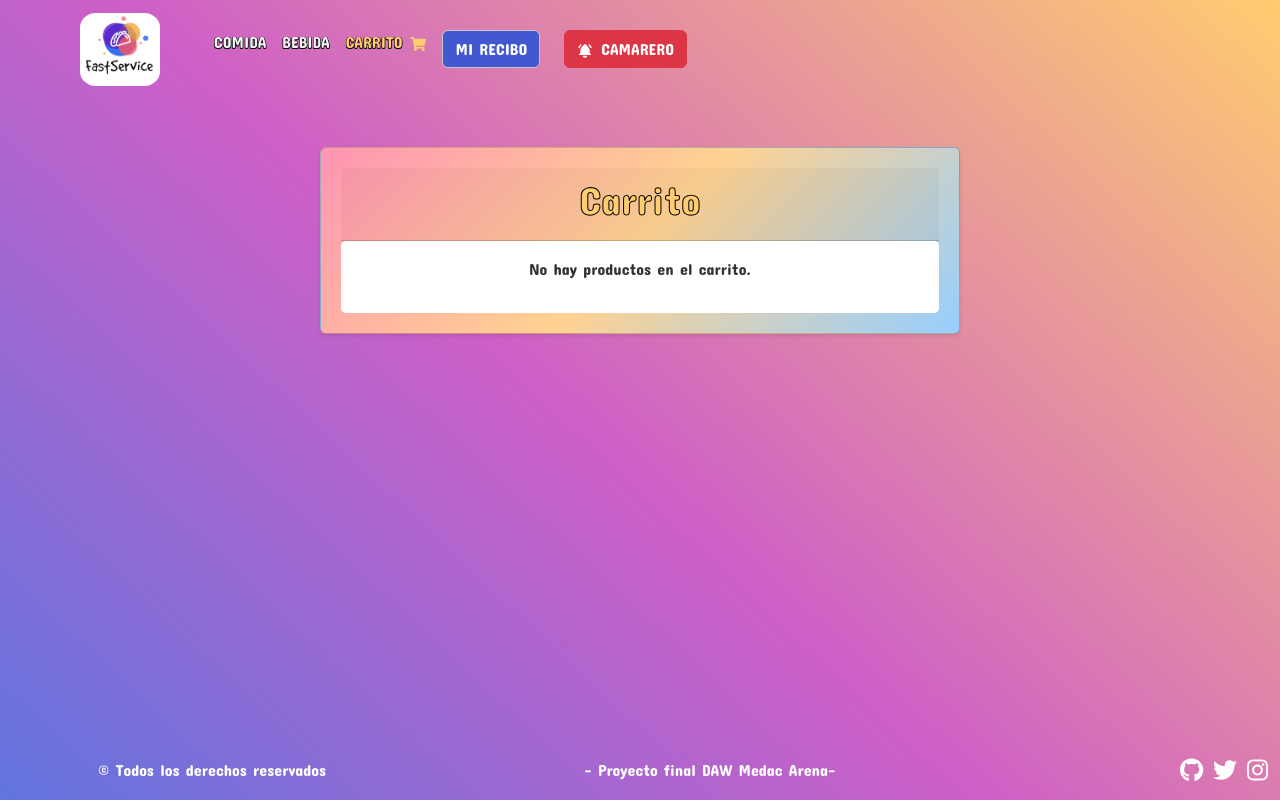
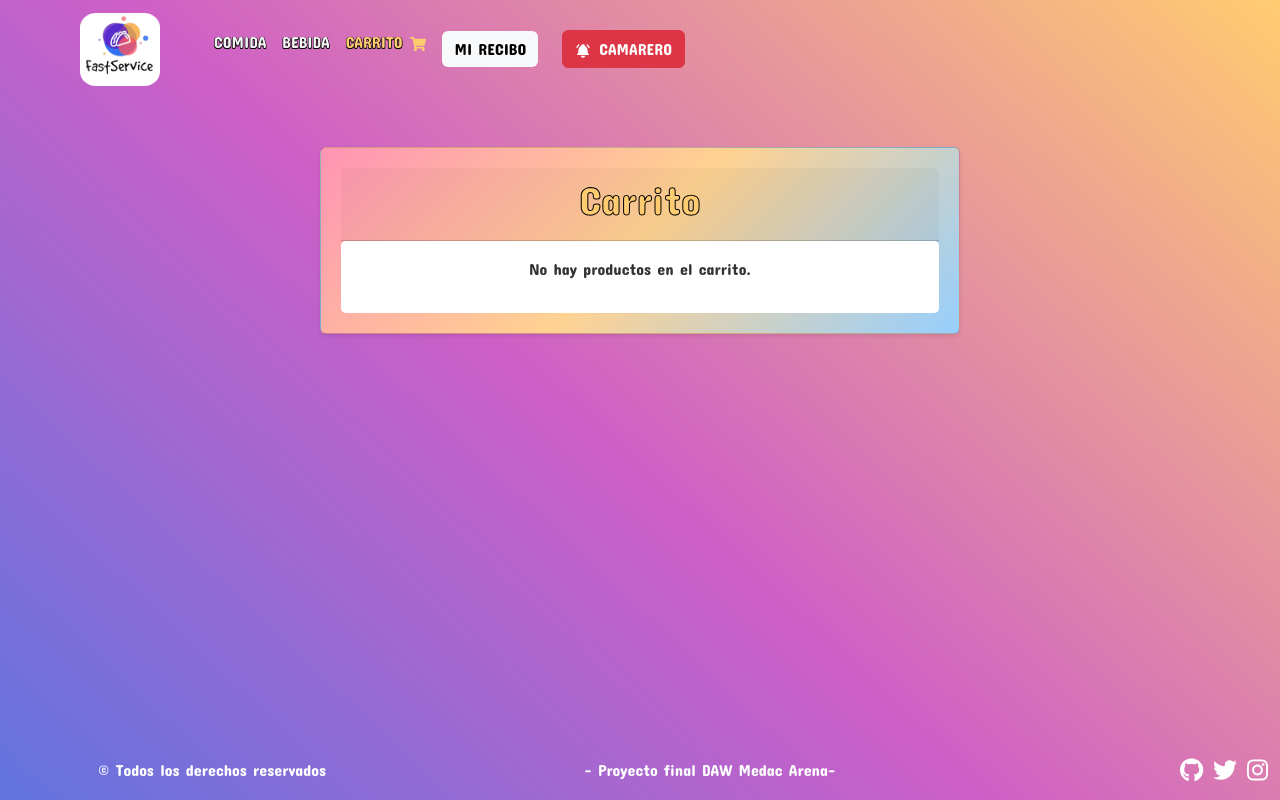
Before and after one commit to proyecto-FastService/proyecto-frontend, a React (Create React App) app: page /carrito in a window 1280 px wide. In both pictures the pointer is over the button "MI RECIBO". Built offline with nearby package versions, Linux system fonts and the light colour scheme.

Commit message:
y más aun

```diff
--- a/src/App.css
+++ b/src/App.css
@@ -333,10 +333,10 @@
 }
 
 .custom-hover-mi-recibo:hover button {
-  color: white !important;
+  color: black !important;
   -webkit-text-stroke-width: 0px;
-  -webkit-text-stroke-color: #4158D0;
-  background-color: #4158D0;
+    background-color: #F9BF7B;
+    border: 0px;
 }
 
 
--- a/src/components/Carrito.js
+++ b/src/components/Carrito.js
@@ -1,4 +1,5 @@
 import React, { useContext } from 'react';
+import { useNavigate } from 'react-router-dom';
 import { CartContext } from '../context/cartContext';
 import Card from 'react-bootstrap/Card';
 import Button from 'react-bootstrap/Button';
@@ -11,6 +12,7 @@ const Carrito = () => {
   const { cart, removeFromCart, clearCart, getTotalPrice } = useContext(CartContext);
   const token = localStorage.getItem('token');
   const mesa = localStorage.getItem('mesa');
+  const navigate = useNavigate();
 
   const handleRemoveFromCart = (itemId) => {
     removeFromCart(itemId);
@@ -48,6 +50,7 @@ const Carrito = () => {
           console.log(response.data);
           Swal.fire("¡Oído cocina!", "¡Marchando!", "success");
           clearCart();
+          navigate(`/productos/${mesa}`); // Redireccionar a "/productos/${mesa}"
         })
         .catch(error => {
           console.error(error);
@@ -89,10 +92,10 @@ const Carrito = () => {
                   <h4>Precio total: {getTotalPrice()} €</h4>
                   <div className='botones'>
                     <Button className="btn btn-warning btn-md" onClick={() => handlePlaceOrder()}>
-                      Hacer pedido
+                      PEDIR A COCINA
                     </Button>
                     <Button className="btn btn-danger btn-md" onClick={() => handleClearCart()}>
-                      Eliminar carrito
+                      VACIAR CARRITO ENTERO
                     </Button>
                   </div>
                 </div>
```
